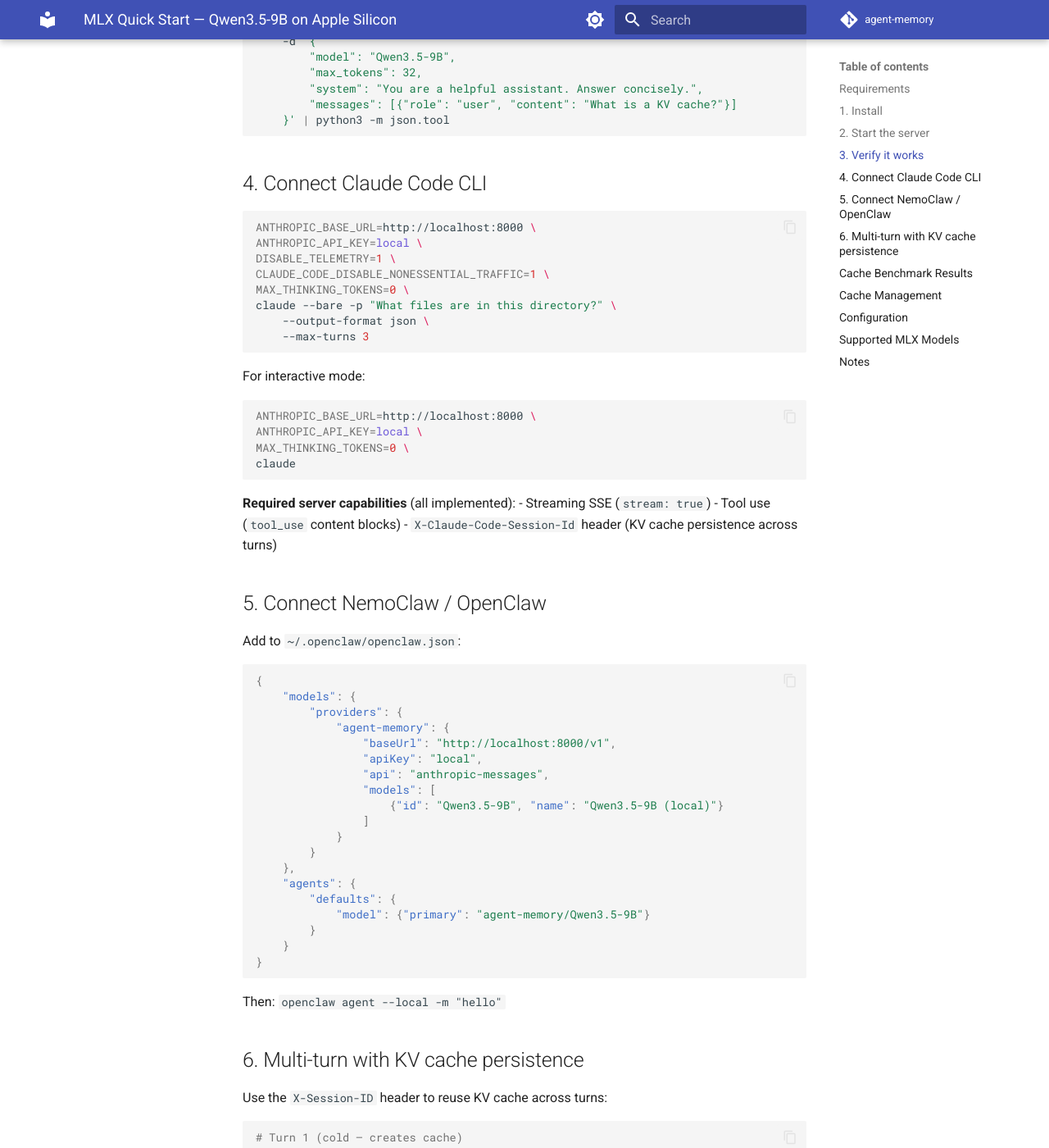
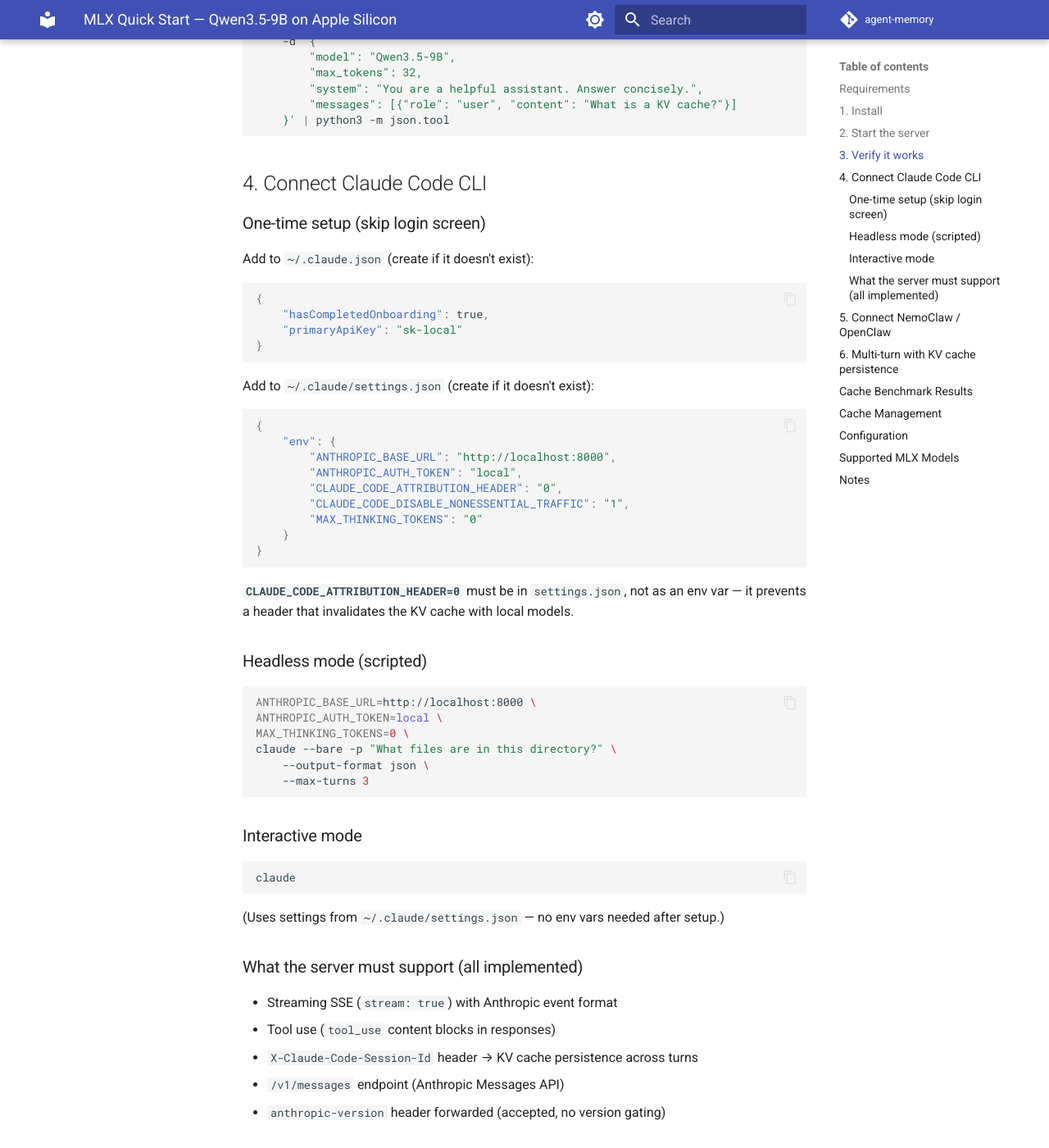
Before and after one commit to yshk-mxim/agent-memory, an MkDocs documentation site: the page built from docs/mlx_example.md, in a window 1280 px wide and 1400 px high, scrolled down 1666 px. Shown: the whole window at 82% size. Built offline with MkDocs 1.6.1 and Material for MkDocs 9.7.7, drawn with Linux system fonts in a browser that asks for light colours; comment, search, counter and statistics services are not loaded; the version menu is left out.

Commit message:
docs: Fix Claude Code CLI setup — skip login, correct env vars
- ~/.claude.json: hasCompletedOnboarding + primaryApiKey to bypass login
- ~/.claude/settings.json: ANTHROPIC_BASE_URL, ANTHROPIC_AUTH_TOKEN,
  CLAUDE_CODE_ATTRIBUTION_HEADER=0 (must be in settings.json not env)
- ANTHROPIC_AUTH_TOKEN (not ANTHROPIC_API_KEY) for gateway mode
- Interactive mode uses settings.json, no env vars needed after setup

Co-Authored-By: Claude Opus 4.6 (1M context) <noreply@anthropic.com>

````diff
--- a/docs/mlx_example.md
+++ b/docs/mlx_example.md
@@ -77,30 +77,60 @@ curl -s http://localhost:8000/v1/messages \
 
 ## 4. Connect Claude Code CLI
 
+### One-time setup (skip login screen)
+
+Add to `~/.claude.json` (create if it doesn't exist):
+
+```json
+{
+    "hasCompletedOnboarding": true,
+    "primaryApiKey": "sk-local"
+}
+```
+
+Add to `~/.claude/settings.json` (create if it doesn't exist):
+
+```json
+{
+    "env": {
+        "ANTHROPIC_BASE_URL": "http://localhost:8000",
+        "ANTHROPIC_AUTH_TOKEN": "local",
+        "CLAUDE_CODE_ATTRIBUTION_HEADER": "0",
+        "CLAUDE_CODE_DISABLE_NONESSENTIAL_TRAFFIC": "1",
+        "MAX_THINKING_TOKENS": "0"
+    }
+}
+```
+
+**`CLAUDE_CODE_ATTRIBUTION_HEADER=0`** must be in `settings.json`, not as an env
+var — it prevents a header that invalidates the KV cache with local models.
+
+### Headless mode (scripted)
+
 ```bash
 ANTHROPIC_BASE_URL=http://localhost:8000 \
-ANTHROPIC_API_KEY=local \
-DISABLE_TELEMETRY=1 \
-CLAUDE_CODE_DISABLE_NONESSENTIAL_TRAFFIC=1 \
+ANTHROPIC_AUTH_TOKEN=local \
 MAX_THINKING_TOKENS=0 \
 claude --bare -p "What files are in this directory?" \
     --output-format json \
     --max-turns 3
 ```
 
-For interactive mode:
+### Interactive mode
 
 ```bash
-ANTHROPIC_BASE_URL=http://localhost:8000 \
-ANTHROPIC_API_KEY=local \
-MAX_THINKING_TOKENS=0 \
 claude
 ```
 
-**Required server capabilities** (all implemented):
-- Streaming SSE (`stream: true`)
-- Tool use (`tool_use` content blocks)
-- `X-Claude-Code-Session-Id` header (KV cache persistence across turns)
+(Uses settings from `~/.claude/settings.json` — no env vars needed after setup.)
+
+### What the server must support (all implemented)
+
+- Streaming SSE (`stream: true`) with Anthropic event format
+- Tool use (`tool_use` content blocks in responses)
+- `X-Claude-Code-Session-Id` header → KV cache persistence across turns
+- `/v1/messages` endpoint (Anthropic Messages API)
+- `anthropic-version` header forwarded (accepted, no version gating)
 
 ## 5. Connect NemoClaw / OpenClaw
 
````
